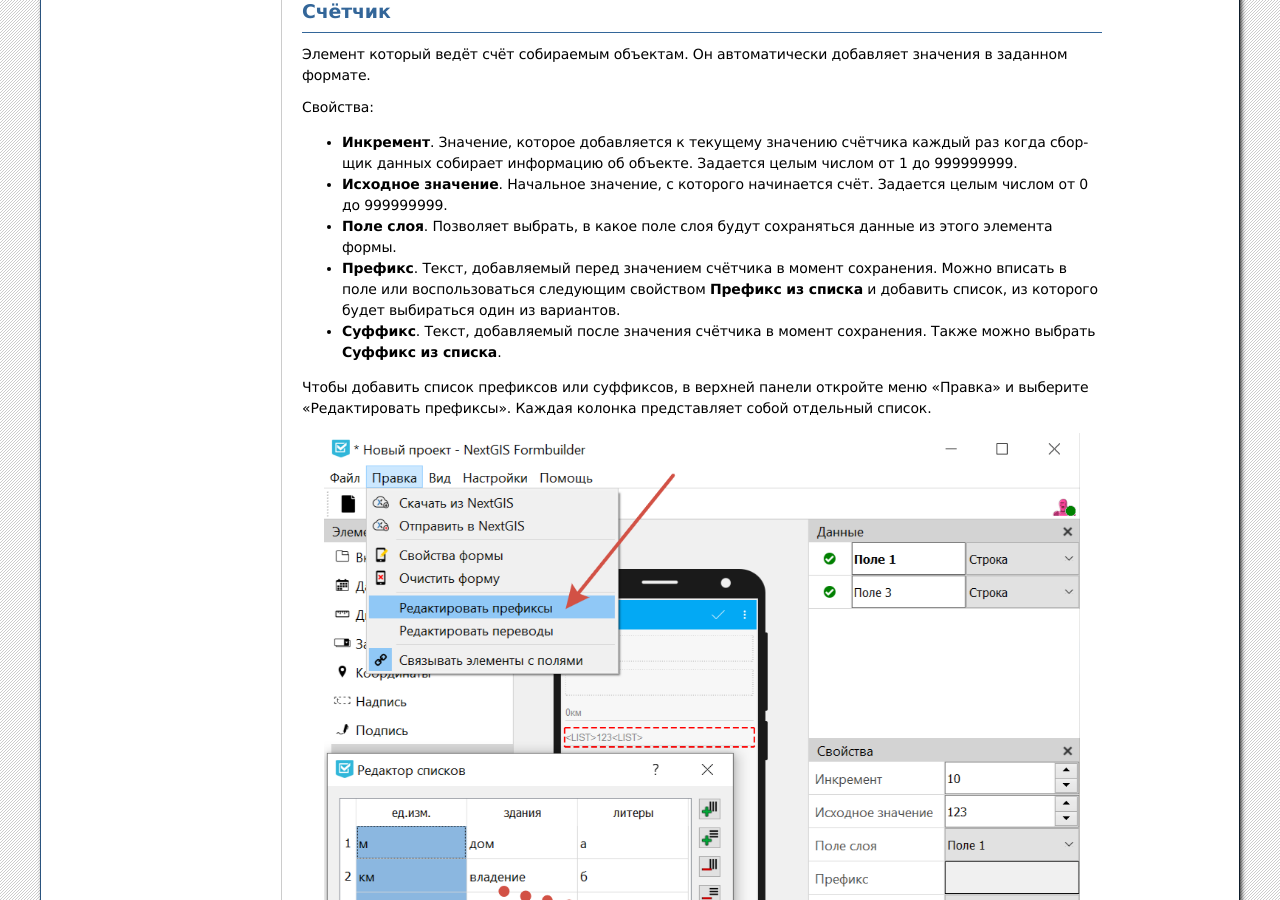
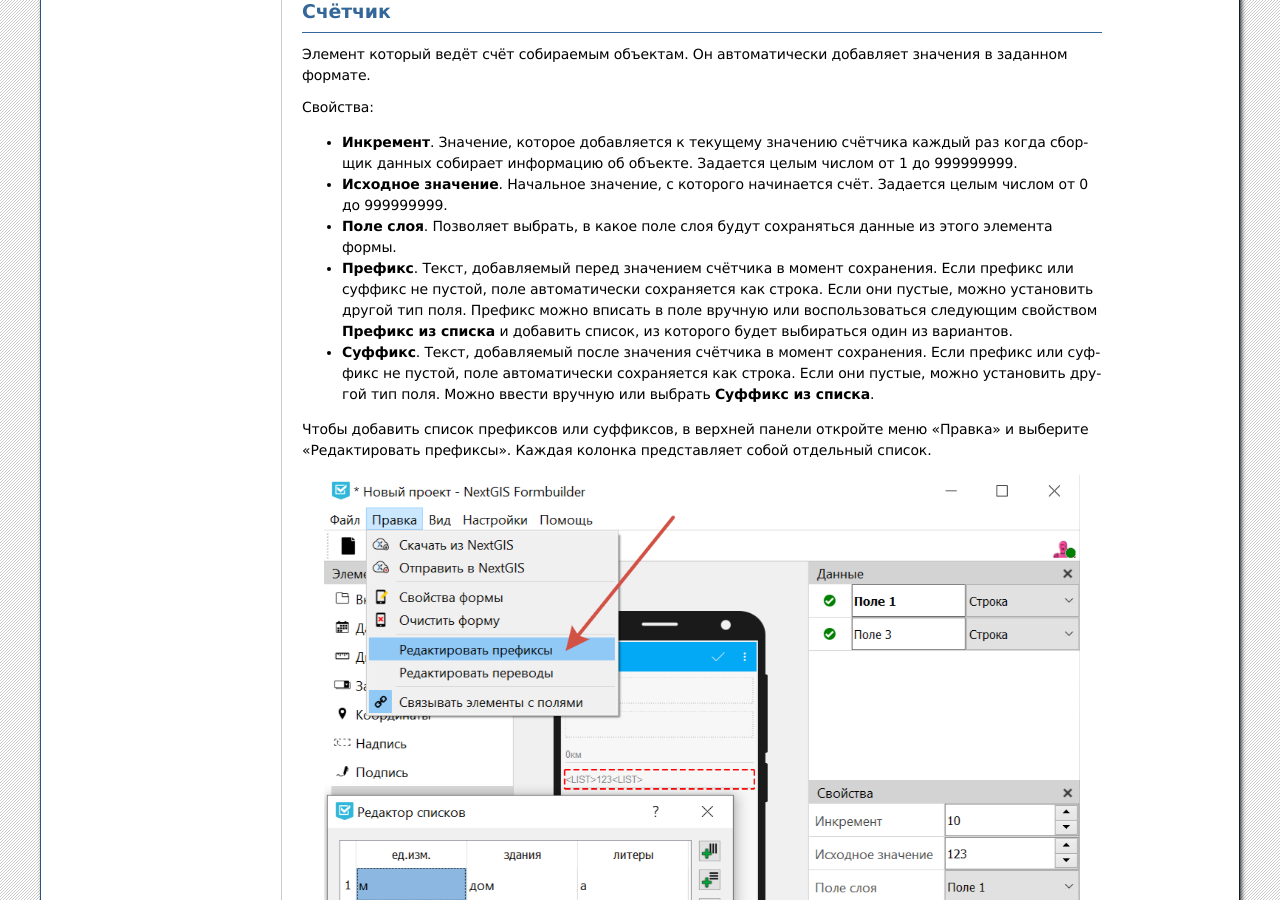
Before and after one commit to nextgis/docs_formbuilder, a Sphinx documentation site: the page built from source/controls.rst, in a window 1280 px wide and 900 px high, scrolled down 11915 px. Built offline with Sphinx 7.4.7, drawn with Linux system fonts in a browser that asks for light colours; formulas are drawn with MathJax 3.

Commit message:
Update controls.rst
Add counter info

```diff
--- a/source/controls.rst
+++ b/source/controls.rst
@@ -299,8 +299,8 @@
 * **Инкремент**. Значение, которое добавляется к текущему значению счётчика каждый раз когда сборщик данных собирает информацию об объекте. Задается целым числом от 1 до 999999999.
 * **Исходное значение**. Начальное значение, с которого начинается счёт. Задается целым числом от 0 до 999999999.
 * **Поле слоя**. Позволяет выбрать, в какое поле слоя будут сохраняться данные из этого элемента формы.
-* **Префикс**. Текст, добавляемый перед значением счётчика в момент сохранения. Можно вписать в поле или воспользоваться следующим свойством **Префикс из списка** и добавить список, из которого будет выбираться один из вариантов.
-* **Суффикс**. Текст, добавляемый после значения счётчика в момент сохранения. Также можно выбрать **Суффикс из списка**.
+* **Префикс**. Текст, добавляемый перед значением счётчика в момент сохранения. Если префикс или суффикс не пустой, поле автоматически сохраняется как строка. Если они пустые, можно установить другой тип поля. Префикс можно вписать в поле вручную или воспользоваться следующим свойством **Префикс из списка** и добавить список, из которого будет выбираться один из вариантов.
+* **Суффикс**. Текст, добавляемый после значения счётчика в момент сохранения. Если префикс или суффикс не пустой, поле автоматически сохраняется как строка. Если они пустые, можно установить другой тип поля. Можно ввести вручную или выбрать **Суффикс из списка**.
 
 Чтобы добавить список префиксов или суффиксов, в верхней панели откройте меню "Правка" и выберите "Редактировать префиксы". Каждая колонка представляет собой отдельный список.
 
```
